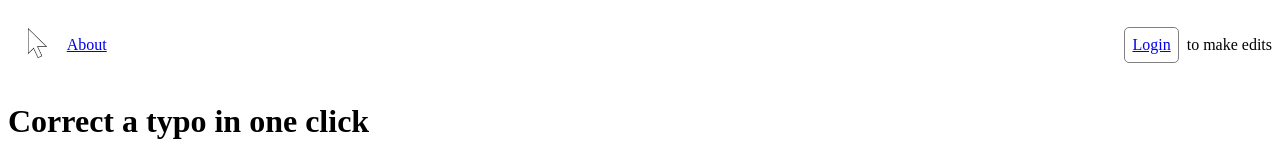
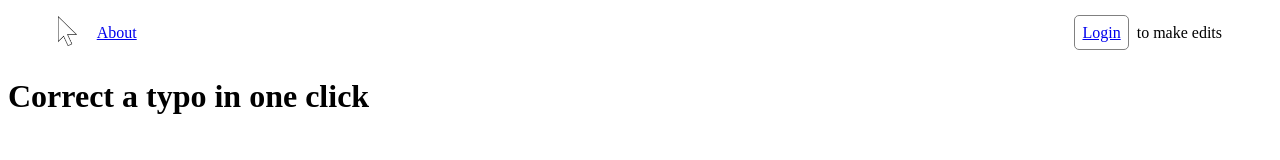
Before and after one commit to Uziel302/systematic-editing, an Angular app: page / in a window 1280 px wide. Shown: the top 160 px of the page. Built offline with nearby package versions, Linux system fonts and the light colour scheme; no server answers.

Commit message:
style header

```diff
--- a/src/app/header/header.component.css
+++ b/src/app/header/header.component.css
@@ -2,6 +2,7 @@
   display: flex;
   justify-content: space-between;
   align-items: center;
+  margin: 0 50px;
 }
 
 #right-header,
@@ -12,7 +13,7 @@
 
 #arrow {
   height: 30px;
-  padding: 20px;
+  padding-right: 20px;
 }
 
 .login-button {
```
